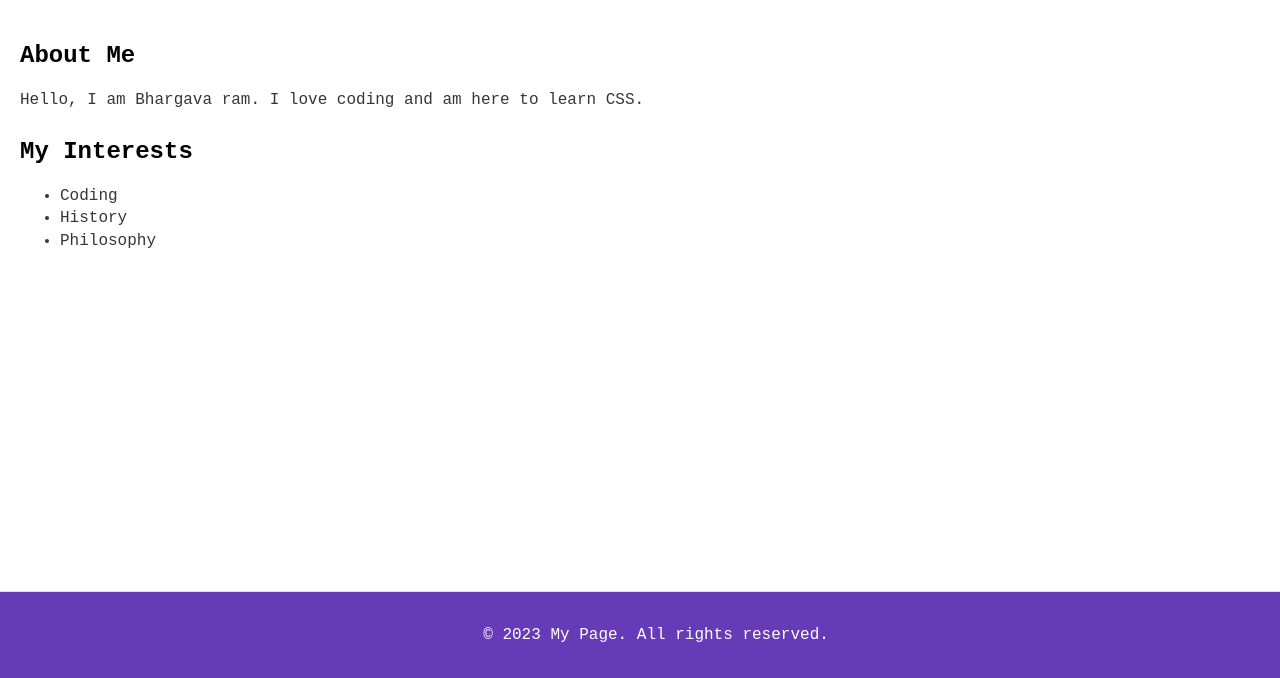
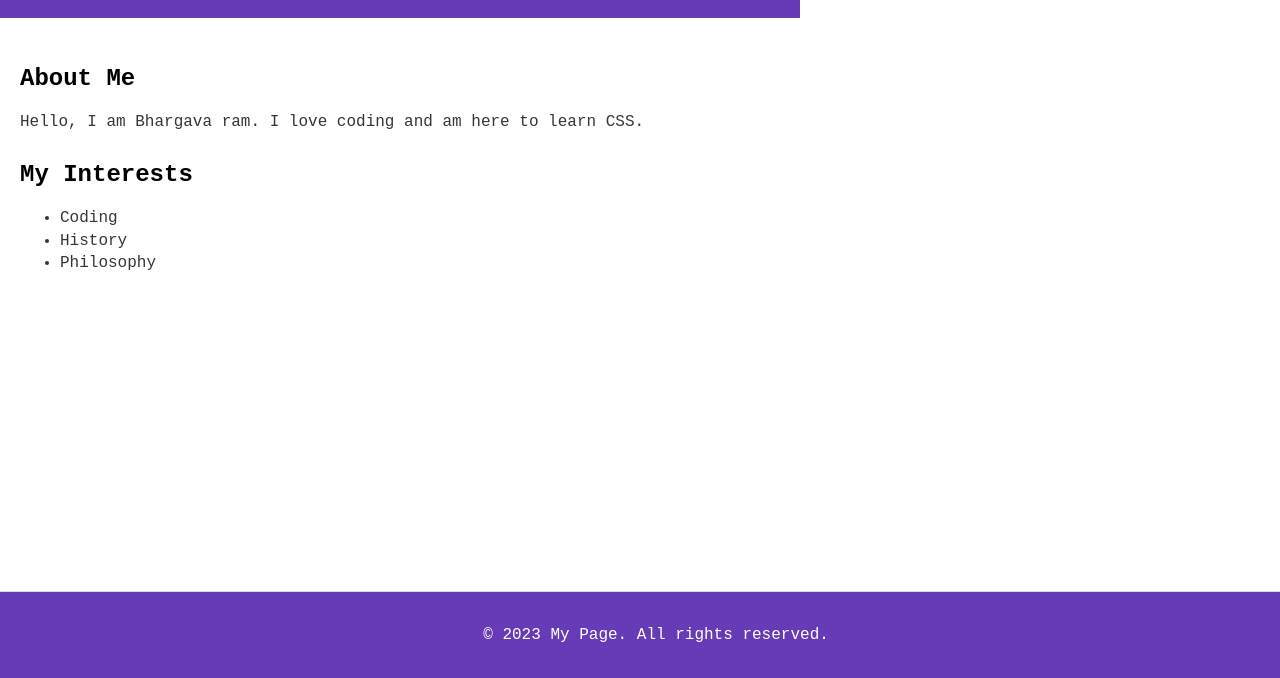
Before and after one commit to bhargava16623/css-asignment, a plain HTML site: page index.html in a window 1280 px wide. Shown: the part 122-800 px from the top of the page. Drawn offline with nearby package versions, Linux system fonts and the light colour scheme.

Commit message:
Update index.html

```diff
--- a/index.html
+++ b/index.html
@@ -4,7 +4,7 @@
     <title>My Personal Website</title>
 		<meta name="viewport" content="width=device-width, initial-scale=1.0">
     <meta charset="UTF-8" />
-	   <link rel="stylesheet" href="https://cdn.jsdelivr.net/npm/water.css@2/out/water.css">
+	   //<link rel="stylesheet" href="https://cdn.jsdelivr.net/npm/water.css@2/out/water.css">
     <style>
       body{
              font-family: monospace, sans-serif;
```
